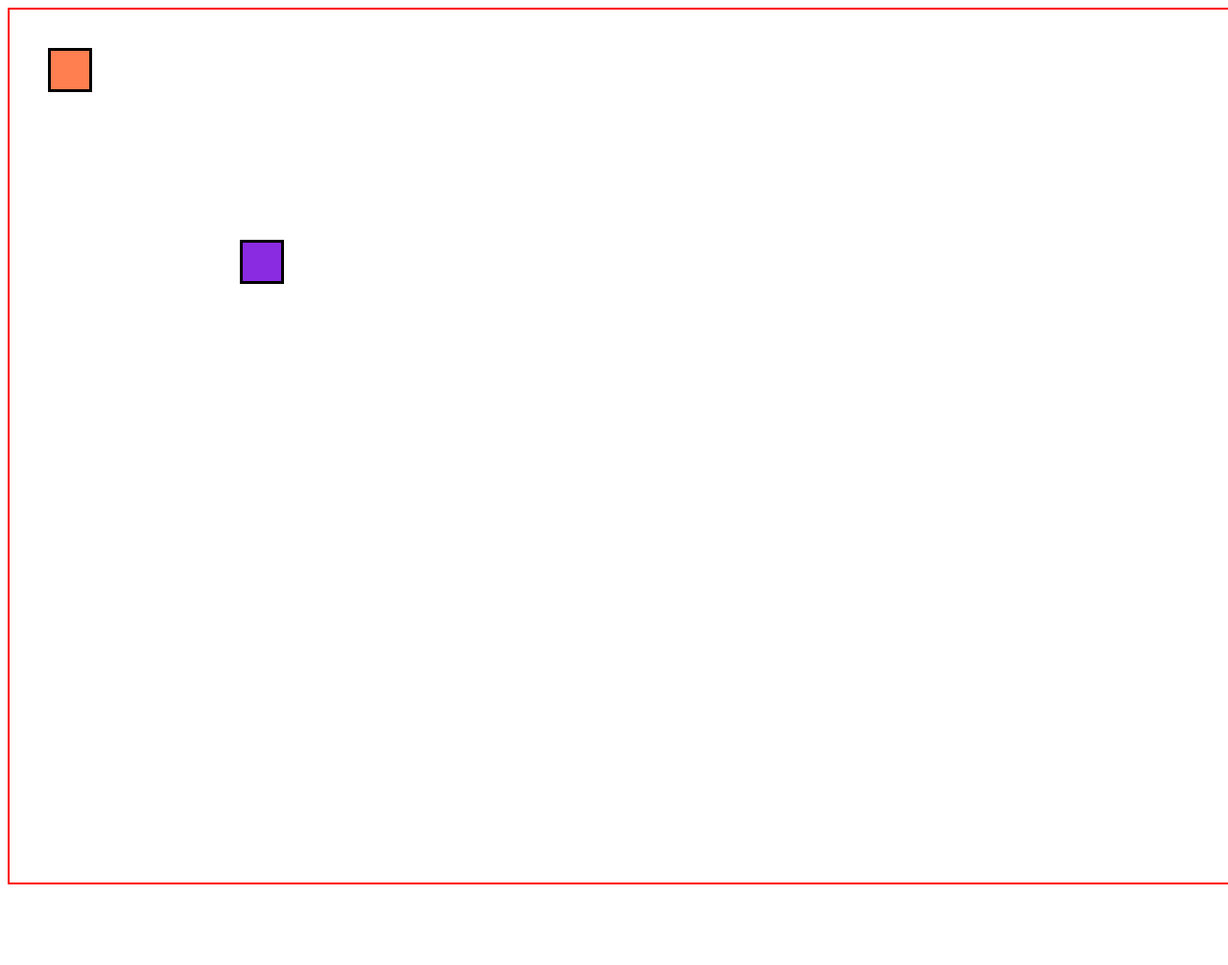
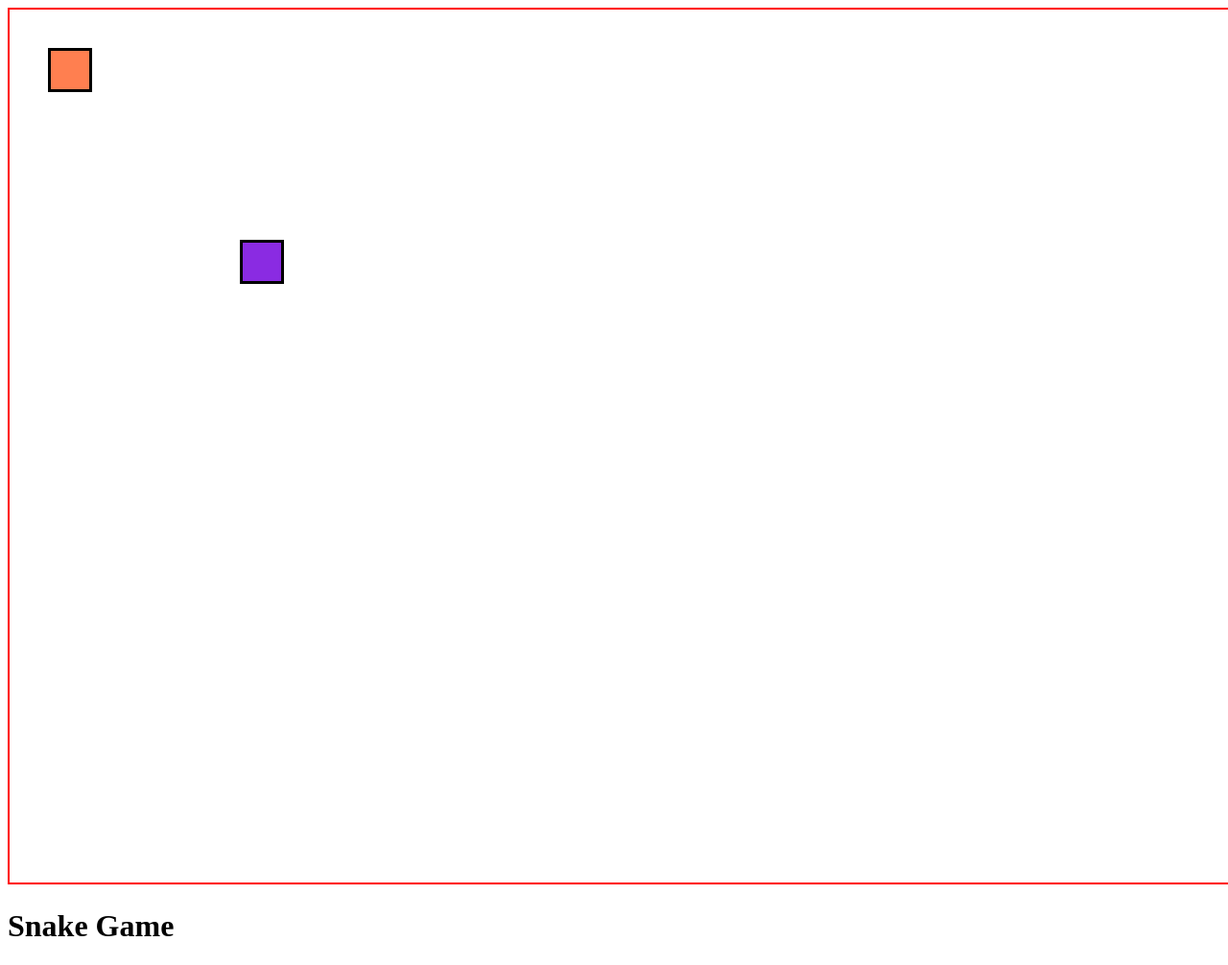
Before and after one commit to imala11/snake-game-project, a plain HTML site: page index.html in a window 1280 px wide. Shown: the top 1006 px of the page at 96% size. Before the commit the page ends 934 px from the top, so only its background shows below. Drawn offline with Linux system fonts and the light colour scheme.

Commit message:
added tittle

```diff
--- a/index.html
+++ b/index.html
@@ -13,6 +13,8 @@
     <div id="box2" class="box2"></div>
     <script src="js/apple.js" rel="javascript"></script>
     <script src="js/script.js" rel="javascript"></script>
-
+    <h1>
+        Snake Game
+    </h1>
 </body>
 </html>
```
